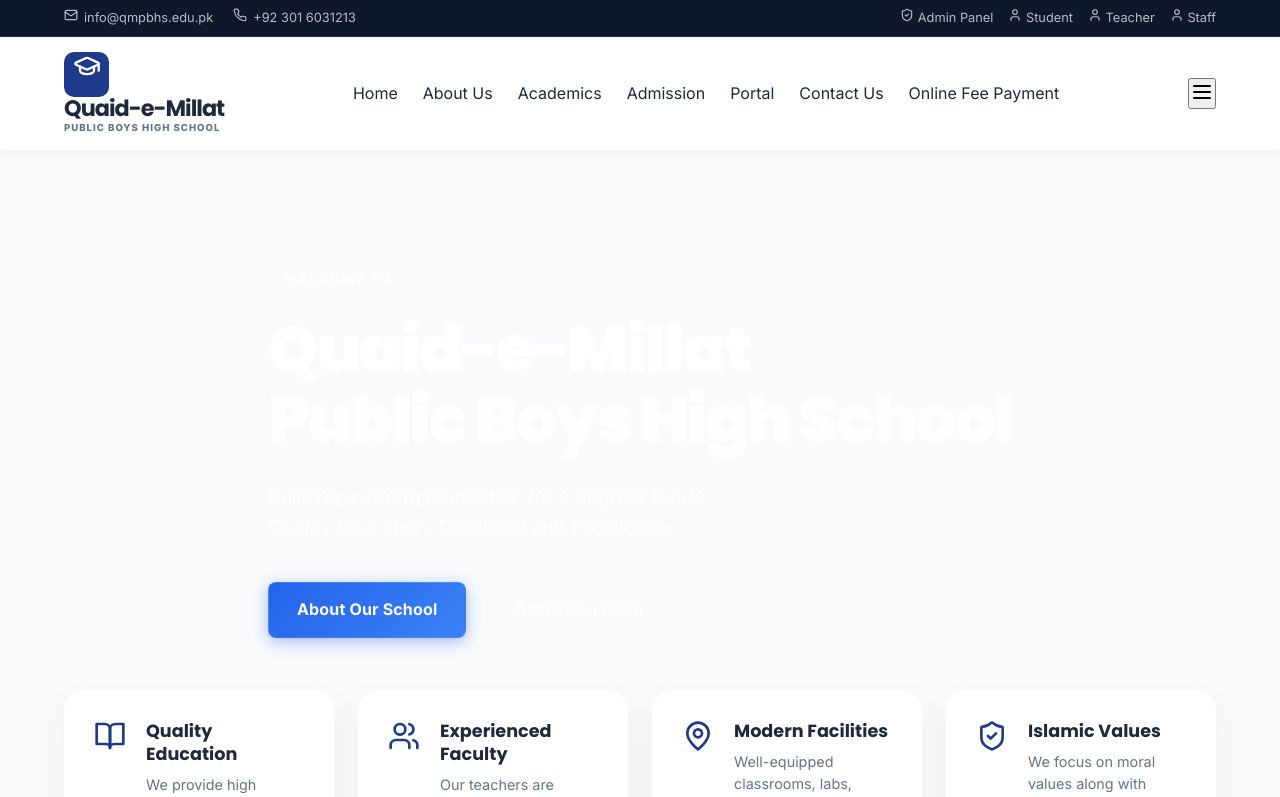
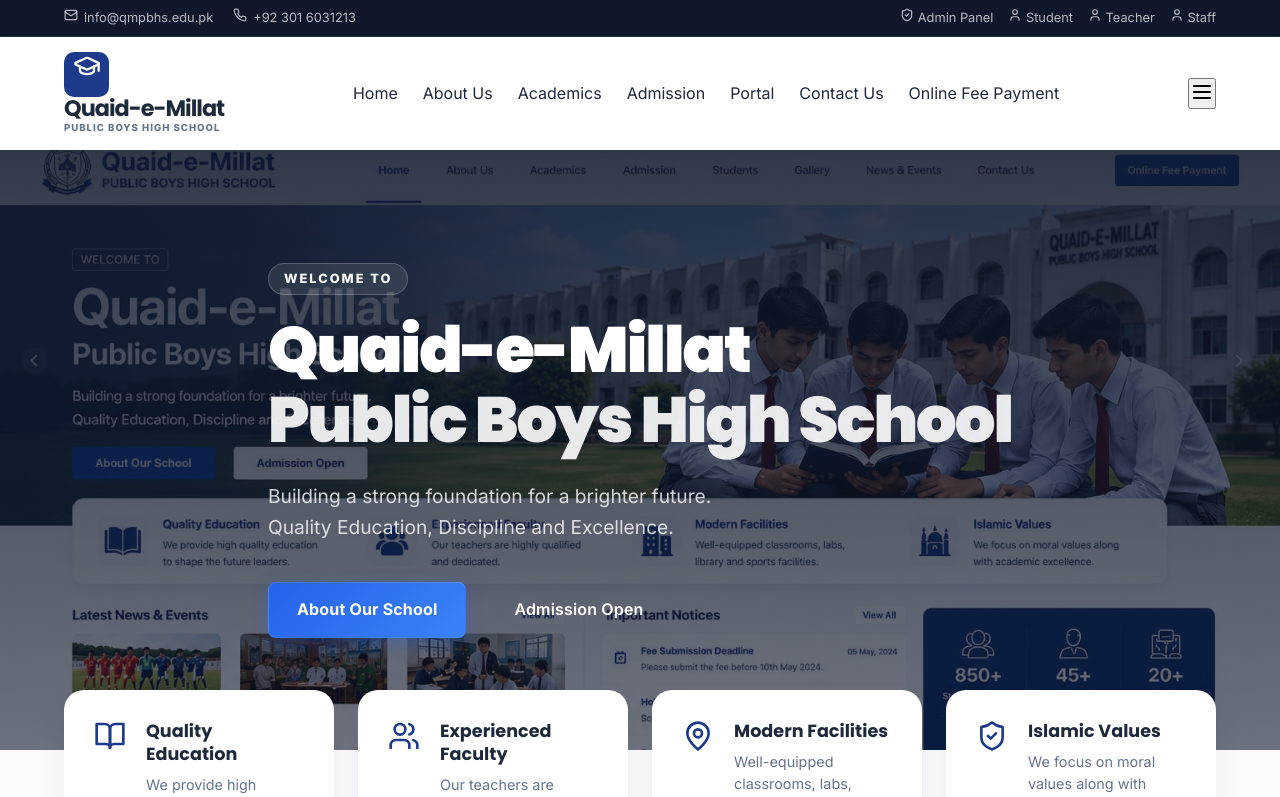
Before and after one commit to waseemalvi002/Quaide-Millat-School, a Next.js app in the folder frontend/: page / in a window 1280 px wide. Shown: the top 797 px of the page. Built offline with nearby package versions, Linux system fonts and the light colour scheme; no server answers; a web font is replaced by a local one.

Commit message:
Fix hero section stacking context to ensure background image visibility

```diff
--- a/frontend/src/app/page.js
+++ b/frontend/src/app/page.js
@@ -121,9 +121,9 @@
 
       {/* Hero Section */}
       <section className="hero">
-        <div className="hero-overlay" style={{ background: 'linear-gradient(rgba(15, 23, 42, 0.85), rgba(15, 23, 42, 0.6))', zIndex: -1 }}></div>
-        <div className="hero-image" style={{ backgroundImage: 'url("/homepage-hero.jpg")', backgroundPosition: 'center 20%' }}></div>
-        <div className="container hero-content">
+        <div className="hero-overlay" style={{ background: 'linear-gradient(rgba(15, 23, 42, 0.85), rgba(15, 23, 42, 0.6))', zIndex: 1 }}></div>
+        <div className="hero-image" style={{ backgroundImage: 'url("/homepage-hero.jpg")', backgroundPosition: 'center 20%', zIndex: 0 }}></div>
+        <div className="container hero-content" style={{ position: 'relative', zIndex: 10 }}>
           <div className="hero-badge">WELCOME TO</div>
           <h2 className="hero-title">
             Quaid-e-Millat <br />
@@ -362,19 +362,18 @@
           align-items: center;
           color: #fff;
           overflow: hidden;
+          background: #0f172a; /* Fallback dark background */
+          z-index: 1;
         }
         .hero-image {
           position: absolute;
           inset: 0;
           background-size: cover;
           background-position: center;
-          z-index: -2;
         }
         .hero-overlay {
           position: absolute;
           inset: 0;
-          background: linear-gradient(90deg, rgba(15, 23, 42, 0.9) 0%, rgba(15, 23, 42, 0.4) 100%);
-          z-index: -1;
         }
         .hero-badge {
           background: rgba(255,255,255,0.1);
```
